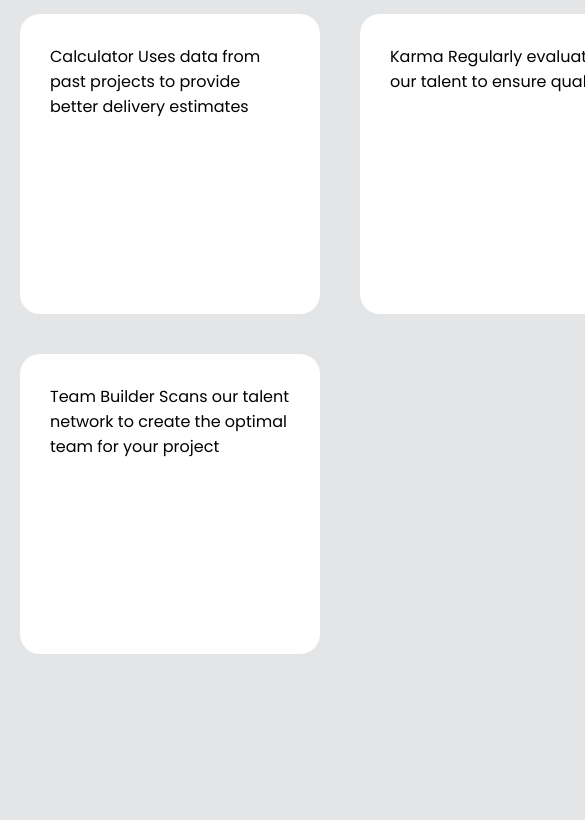
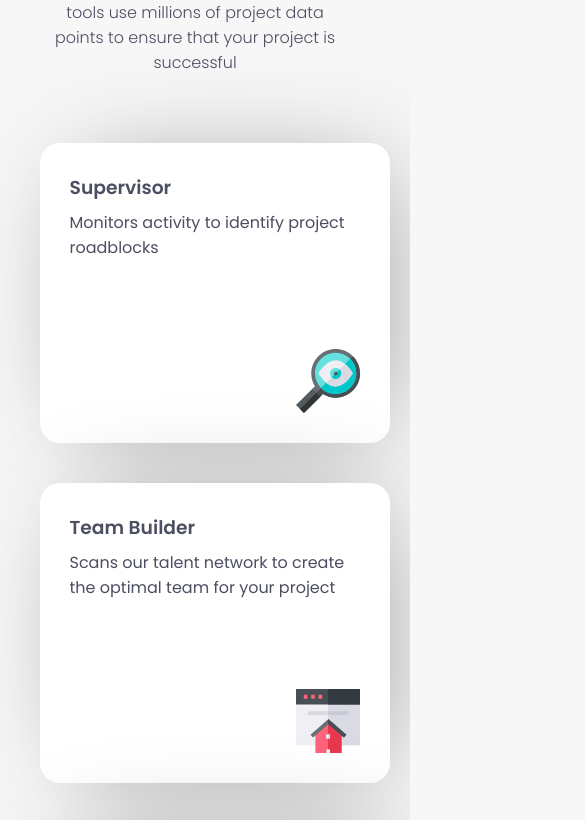
Before and after one commit to C-SharpMinor/Four-Card-Feature, a plain HTML site: page four-card-feature-section-master/index.html in a window 390 px wide. Shown: the part 237-1057 px from the top of the page, 585 px wide, since content can reach past the window. Before the commit the page ends 911 px from the top, so only its background shows below. Drawn offline with Linux system fonts and the light colour scheme.

Commit message:
Added mobile size responsiveness

```diff
--- a/four-card-feature-section-master/index.html
+++ b/four-card-feature-section-master/index.html
@@ -28,7 +28,7 @@
   <h1 class="bottom">
     Powered by Technology
   </h1>
- <h3>
+ <h3 id="head-text">
    Our Artificial Intelligence powered tools use millions of project data points
    to ensure that your project is successful
  </h3>
@@ -37,21 +37,28 @@
 
 
  <div class="container">
-  <div class="card" id="calculator">
-    Supervisor
+  <div class="card" id="supervisor">
+    <h3 id="title">Supervisor</h3>
     Monitors activity to identify project roadblocks
+    <img src="./images/icon-supervisor.svg">
   </div>
- <div class="card" id="karma">
-  Team Builder
+ <div class="card" id="team">
+  <h3 id="title">Team Builder</h3>
+
   Scans our talent network to create the optimal team for your project
+  <img src="./images/icon-team-builder.svg">
+</div>
+
+<div class="card" id="karma">
+  <h3 id="title">Karma</h3>
+  Regularly evaluates our talent to ensure quality
+  <img src="./images/icon-karma.svg">
  </div>
- <div class="card" id="team">
-  Karma
-  Regularly evaluates our talent to ensure quality
- </div>
- <div class="card" id="supervisor">
-  Calculator
+
+ <div class="card" id="calculator">
+  <h3 id="title">Calculator</h3>
   Uses data from past projects to provide better delivery estimates
+  <img src="./images/icon-calculator.svg">
  </div>
 </div>
 
--- a/four-card-feature-section-master/style.css
+++ b/four-card-feature-section-master/style.css
@@ -12,11 +12,15 @@ body{
 
   display: flex;
   flex-direction: column;
-  background-color: hsl(212, 6%, 90%);
+  background-color: hsl(212, 6%, 97%);
+  color: hsl(234, 12%, 34%);
+  margin: 5% 10%;
 }
 
 .head{
     text-align: center;
+    margin-bottom: 3rem;
+    /* margin:auto; */
 
     /* justify-content: center;
     align-items: center; */
@@ -34,20 +38,72 @@ h3{
     background-color: white;
     border-radius: 20px;
     margin: 20px;
-    width: 300px;
+    width: 350px;
     height: 300px;
     padding: 30px;
+    box-shadow: 15px 4px 107px -27px rgba(0,0,0,0.41);
+
+    display: flex;
+    flex-direction: column;
+    justify-content: space-between;
 }
 .container{
     display: grid;
     grid-template-columns: repeat(3, 1fr);
+    /* grid-template-rows: repeat(2, auto); */
+   align-items: center;
+}
+
+#supervisor{
+    grid-row: 1/span 2;
+    grid-column: 1;
 }
 
 #team{
     grid-row: 1;
     grid-column: 2;
 }
-#supervisor{
-        grid-row: 1;
-    grid-column: 1;
+
+#karma{
+    grid-column: 2;
+    grid-row: 2;
+    /* margin: -30px; */
 }
+
+#calculator{
+    grid-column: 3;
+    grid-row: 1 / span 2;
+}
+
+img{
+    align-self: flex-end;
+}
+#title{
+    margin-bottom: -80px;
+    font-weight: 600;
+}
+#head-text{
+    max-width:80%;
+    text-align: center;
+    margin: auto;
+    font-size: 16px;
+}
+
+@media (max-width: 900px){
+    body{
+        margin: 5% 5%;
+    }
+    .container{
+        display: grid;
+        grid-template-columns: 1fr;
+        margin:auto;
+    }
+
+    #supervisor,
+    #team,
+    #karma,
+    #calculator {
+        grid-column: 1;
+        grid-row: auto;
+    }
+}
```
